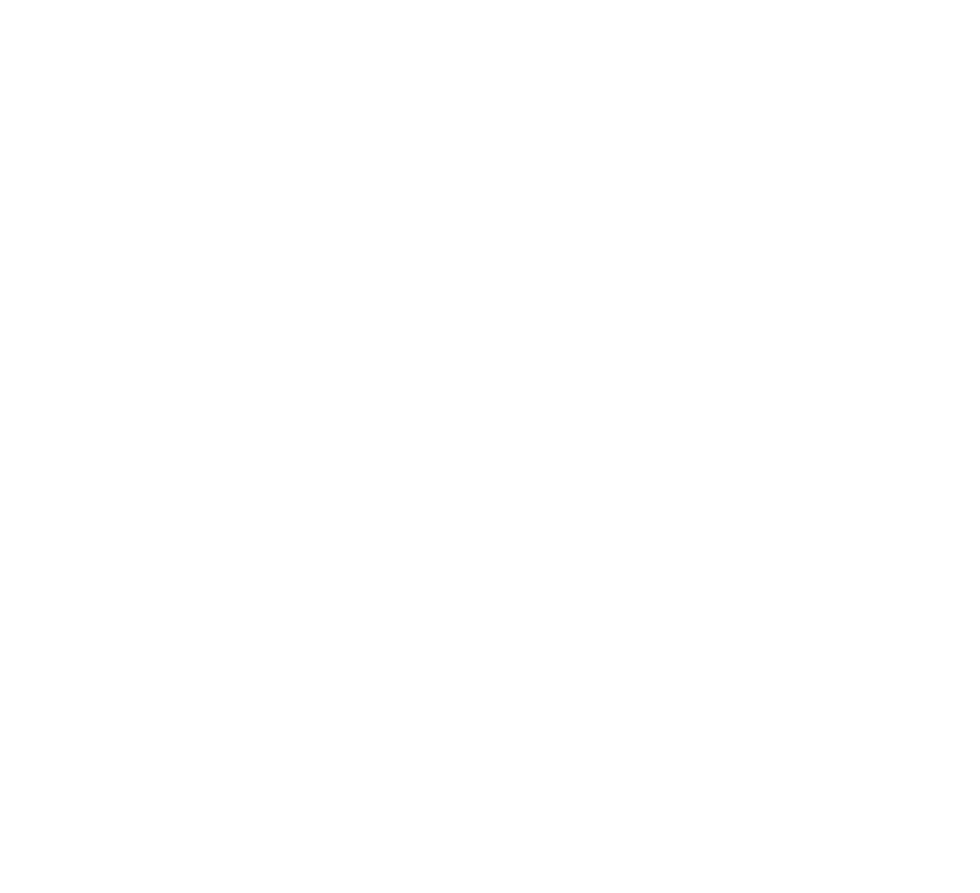
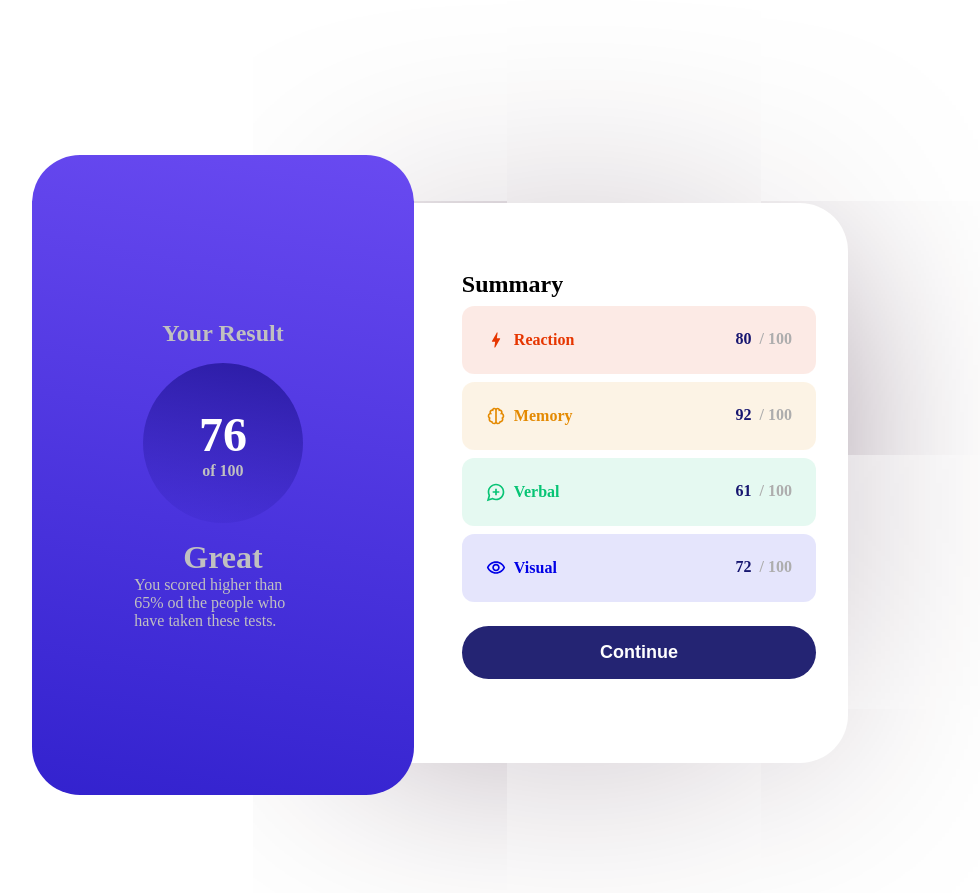
Before and after one commit to devmeditation/fm-newbie-challenges, a React (Vite) app: page / in a window 1280 px wide. Shown: the part 2340-3233 px from the top of the page, without its empty margins (256-1236 px from the left). Before the commit the page ends 2319 px from the top, so only its background shows below. Built offline with nearby package versions, Linux system fonts and the light colour scheme.

Commit message:
feat:Project - Results summary component [OK]

```diff
--- a/src/App.tsx
+++ b/src/App.tsx
@@ -1,4 +1,5 @@
 import { ProductPreviewCard } from "./ProductPreviewCard";
+import { ResultsSummary } from "./ResultsSummary";
 import { SkilledELearning } from "./SkilledELearning";
 
 function App() {
@@ -6,6 +7,7 @@ function App() {
     <>
       <ProductPreviewCard />
       <SkilledELearning />
+      <ResultsSummary />
     </>
   );
 }
--- /dev/null
+++ b/src/ResultsSummary/index.tsx
@@ -0,0 +1,73 @@
+import { MdBolt, MdOutlineMapsUgc, MdOutlineVisibility } from "react-icons/md"
+import { BiBrain } from "react-icons/bi";
+
+import styles from "./resultsSummary.module.css";
+
+const DATABASE_CARD = [
+  {
+    icon:<MdBolt  size={20} />,
+    backgroundColor: "rgb(255, 60, 0, 0.1)",
+    color: "rgb(255, 60, 0)",
+    title: "Reaction",
+    total: 80,
+  },
+  {
+    icon:<BiBrain  size={20} />,
+    backgroundColor: "rgb(253, 153, 2, 0.1)",
+    color: "rgb(253, 153, 2)",
+    title: "Memory",
+    total: 92,
+  },
+  {
+    icon:<MdOutlineMapsUgc  size={20} />,
+    backgroundColor: "rgb(8, 218, 130, 0.1)",
+    color: "rgb(8, 218, 130)",
+    title: "Verbal",
+    total: 61,
+  },
+  {
+    icon:<MdOutlineVisibility size={20} />,
+    backgroundColor: "rgb(0, 0, 255, 0.1)",
+    color: "rgb(0, 0, 255)",
+    title: "Visual",
+    total: 72,
+  },
+];
+
+export function ResultsSummary() {
+  return (
+    <section className={styles.resultsSummary}>
+      <div className={styles.resultContainer}>
+        <h1>Your Result</h1>
+        <div className={styles.result}>
+          <strong>76</strong> of 100
+        </div>
+
+        <strong>Great</strong>
+        <p>
+          You scored higher than 65% od the people who have taken these tests.
+        </p>
+      </div>
+
+      <div className={styles.cardContainer}>
+        <h1>Summary</h1>
+
+        {DATABASE_CARD.map((card) => {
+          return (
+            <div key={card.color} className={styles.card} style={{background:card.backgroundColor}}>
+              <div className={styles.cardIconAndTitle} style={{color: card.color}}>
+                {card.icon}
+                <strong> {card.title}</strong>
+              </div>
+              <div>
+                <span className={styles.cardResultTotal}>{card.total}</span>  / 100
+              </div>
+            </div>
+          );
+        })}
+
+        <button className={styles.cardButton}>Continue</button>
+      </div>
+    </section>
+  );
+}
--- /dev/null
+++ b/src/ResultsSummary/resultsSummary.module.css
@@ -0,0 +1,150 @@
+root {
+  --green: rgb(8, 218, 130);
+ --green-light: rgb(3, 255, 158, 0.1);
+
+ --blue-light: rgb(0, 0, 255);
+ --blue-light: rgb(0, 0, 255, 0.1);
+
+ --red: rgb(255, 60, 0);
+ --red-light: rgb(255, 60, 0, 0.1);
+
+ --yellow: rgb(253, 153, 2);
+ --yellow-light: rgb(253, 153, 2, 0.1);
+}
+
+.resultsSummary {
+  margin-top: 2rem;
+  padding: 1rem;
+  display: flex;
+  flex-direction: column;
+  align-items: center;
+  justify-content: center;
+}
+
+.resultContainer {
+  border-bottom-right-radius: 3rem;
+  border-bottom-left-radius: 3rem;
+  padding: 5rem;
+  /* background: rgb(29, 29, 141); */
+  background: linear-gradient(10deg, rgb(51, 34, 206), rgb(105, 74, 241));
+  color: silver;
+
+  display: flex;
+  flex-direction: column;
+  justify-content: center;
+  align-items: center;
+}
+
+.result {
+  border-radius: 100%;
+  display: flex;
+  flex-direction: column;
+  justify-content: center;
+  align-items: center;
+
+  /* background-color: rgb(24, 24, 124); */
+  background: linear-gradient(10deg, rgba(48, 32, 190, 0.1), rgba(34, 21, 151, 0.829));
+
+  width: 10rem;
+  height: 10rem;
+
+  margin: 1rem;
+  font-weight: bold;
+}
+
+.result strong {
+  color: white;
+  font-size: 3rem !important;
+}
+
+.resultContainer strong {
+  font-size: 2rem;
+}
+
+.resultContainer p {
+  max-width: 80%;
+}
+
+.cardContainer {
+  width: 100%;
+  margin-top: 1rem;
+  padding: 2rem;
+
+  display: flex;
+  flex-direction: column;
+  gap: 0.5rem;
+}
+
+.card {
+  display: flex;
+  justify-content: space-between;
+  font-weight: bold;
+  filter: brightness(90%);
+
+  padding: 1.5rem;
+  border-radius: 12px;
+
+  color: silver;
+}
+
+.card:hover {
+  filter: brightness(100%);
+  scale: 102%;
+}
+
+.cardIconAndTitle {
+  display: flex;
+  align-items: center;
+  gap: 0.5rem;
+}
+
+.cardResultTotal {
+  color: rgb(24, 24, 124);
+  padding: 0 4px;
+}
+
+.cardButton{
+  padding: 1rem;
+  border-radius: 40px;
+  border: none;
+  background: rgba(13, 13, 100, 0.9);
+  color: white;
+  font-size: 1.125rem;
+  font-weight: bold;
+  margin: 1rem 0;
+}
+
+.cardButton:hover {
+  background: rgb(20, 182, 115);
+}
+
+.cardButton:active {
+  scale: 98%;
+  filter: brightness(75%);
+}
+
+
+@media (min-width: 1100px) {
+  .resultsSummary {
+   flex-direction: row;
+   justify-content: center;
+   align-items: center;
+   margin: 10rem;
+  }
+
+  .resultContainer {
+    width: 45%;
+    height: 80vh;
+    border-radius: 3rem;
+    transform: translateX(7rem);
+  }
+
+  .cardContainer {
+    justify-content: center;
+    width: 65%;
+    height: 70vh;
+    padding-left: 10rem;
+    border-radius: 3rem;
+    box-shadow: 3px 3px 15rem -5rem rgb(37, 1, 30);
+  }
+}
```
